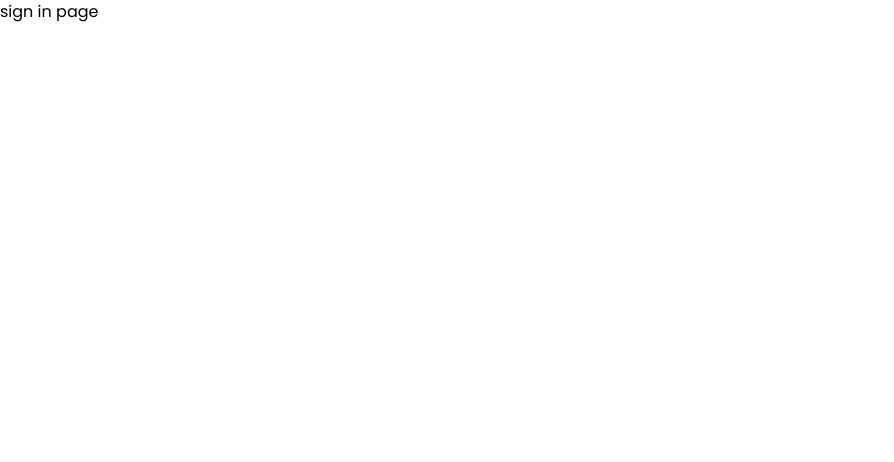
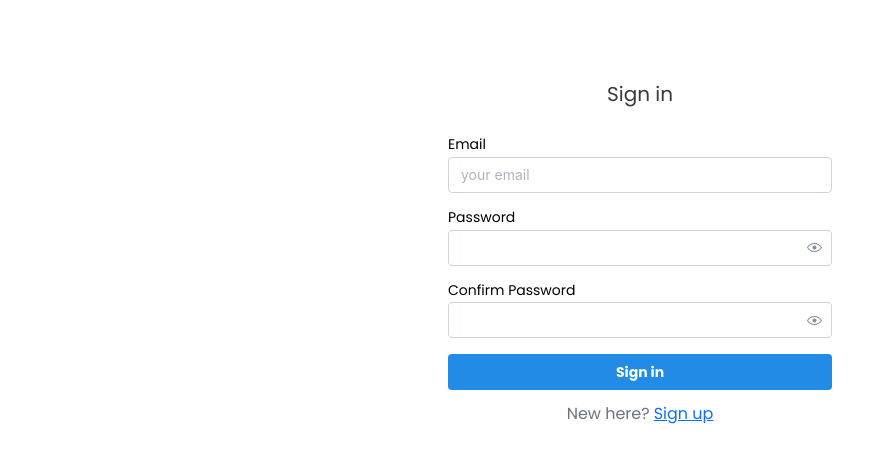
Before and after one commit to bismarkboateng/pharmX, a Next.js app: page /patient/signin in a window 1280 px wide. Shown: the top 462 px of the page, without its empty margins (0-894 px from the left). Built offline with nearby package versions, Linux system fonts and the light colour scheme; no server answers.

Commit message:
implement sign in functionality

```diff
--- a/app/page.tsx
+++ b/app/page.tsx
@@ -8,7 +8,7 @@ export default function Home() {
   const router = useRouter()
 
   const route = () => {
-    router.push(option === "patient" ? "/patient" : "/pharmacist")
+    router.push(option === "patient" ? "/patient/signup" : "/pharmacist")
   }
 
   return (
--- a/app/patient/signin/page.tsx
+++ b/app/patient/signin/page.tsx
@@ -1,9 +1,84 @@
+"use client"
+
+import { useForm } from "@mantine/form";
+import { PasswordInput, TextInput, Group, Button } from "@mantine/core";
+import { patientSigninFormIntialValues } from "@/lib/utils";
+import Link from "next/link";
+import { useState } from "react";
+import { auth } from "@/lib/firebase"
+import { signInWithEmailAndPassword } from "firebase/auth"
+import { checkPatient, setPatientId } from "@/lib/actions/user.actions";
+import { useRouter } from "next/navigation";
+
+export default function Signin() {
+  const [loading, setLoading] = useState("")
+  const router = useRouter()
+
+  const form = useForm({
+    mode: "uncontrolled",
+    initialValues: patientSigninFormIntialValues,
+
+    validate: {
+      email: (value) => (value.length < 2 ? 'Name must have at least 2 letters' : null),
+      password: (value) => (value.length < 6 ? "Password must have at least 6 letters" : null),
+      confirmPassword: (value, values) => (value !== values.password ? "Passwords do not match" : null),
+    },
+  });
+
+  const handleSubmit = async (values: typeof patientSigninFormIntialValues) => {
+    try {
+      setLoading("loading")
+      const exists = await checkPatient(values.email)
+      // check if user exists
+      if (!JSON.parse(exists).patientExist) {
+        router.push("/patient/signup")
+      }
+      const { user } = await signInWithEmailAndPassword(auth, values.email, values.password)
+      // set cookie for protection of route
+      setPatientId(user.uid)
+      setLoading("done")
+      router.push("/pharmacies")
+    } catch (error) {
+      setLoading("error")
+    }
+  }
 
 
-export default function Signin() {
   return (
-    <section>
-      sign in page
+    <section className="flex flex-col w-[95%] md:w-[50%] lg:w-[40%] xl:w-[30%] mx-auto mt-20">
+      <h1 className="text-xl text-[#343a40] font-medium text-center">Sign in</h1>
+      <section className="mt-3">
+       <form onSubmit={form.onSubmit((values) => handleSubmit(values))}>
+        <TextInput
+          mt="sm"
+          label="Email"
+          placeholder="your email"
+          key={form.key("email")}
+          {...form.getInputProps("email")}
+        />
+
+        <PasswordInput
+          mt="sm"
+          label="Password"
+          key={form.key("password")}
+          {...form.getInputProps("password")}
+        />
+
+        <PasswordInput
+          mt="sm"
+          label="Confirm Password"
+          key={form.key("confirmPassword")}
+          {...form.getInputProps("confirmPassword")}
+        />
+        <Group justify="flex-start" mt="md">
+          <Button type="submit" loading={loading === "loading"} fullWidth>Sign in</Button>
+        </Group>
+       </form>
+      </section>
+      <p className="text-center mt-3 text-gray-500">New here?
+        <Link href="/patient/signup" className="text-[#0d6efd] ml-1 underline cursor-pointer">Sign up</Link>
+      </p>
+      {loading === "error" && <p className="text-red-500">Something went wrong! Please try again</p>}
     </section>
   )
 }
--- a/app/patient/signup/page.tsx
+++ b/app/patient/signup/page.tsx
@@ -10,7 +10,7 @@ import { createUserWithEmailAndPassword } from "firebase/auth"
 import { createPatient } from "@/lib/actions/user.actions";
 import { useRouter } from "next/navigation";
 
-export default function Patient() {
+export default function Signup() {
   const [loading, setLoading] = useState("")
   const router = useRouter()
 
--- /dev/null
+++ b/app/pharmacies/page.tsx
@@ -0,0 +1,9 @@
+
+
+export default function Pharmacies() {
+  return (
+    <section>
+      pharmacies page
+    </section>
+  )
+}
--- a/lib/actions/user.actions.ts
+++ b/lib/actions/user.actions.ts
@@ -2,8 +2,23 @@
 
 import { connectToDatabase } from "../database"
 import Patient from "../database/models/patient.model"
+import { cookies } from "next/headers"
+export const setPatientId = (id: string) => {
+    cookies().set("patientId", id)
+}
 
-
+export const checkPatient = async (email: string) => {
+    try {
+        await connectToDatabase()
+        const patient = await Patient.find({ email: email })
+        if (patient) {
+            return JSON.stringify({ patientExist: true })
+        }
+        return JSON.stringify({ patientExist: false })
+    } catch (error) {
+        throw error
+    }
+}
 
 export const createPatient = async (patient: createPatientParams) => {
     try {
--- a/lib/utils.ts
+++ b/lib/utils.ts
@@ -7,3 +7,9 @@ export const patientFormInitialValues = {
     password: "",
     confirmPassword: "",
 }
+
+export const patientSigninFormIntialValues = {
+    email: "",
+    password: "",
+    confirmPassword: "",
+}
```
